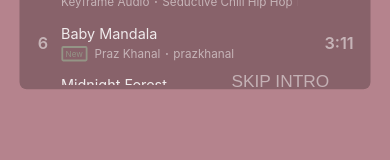
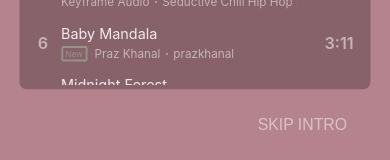
Before and after one commit to bouzidanas/react-list-player, a React (Vite) app: page / in a window 390 px wide. Shown: the part 681-841 px from the top of the page. Built offline with nearby package versions, Linux system fonts and the light colour scheme.

Commit message:
fix skip intro text positioning on mobile

```diff
--- a/src/index.css
+++ b/src/index.css
@@ -80,12 +80,12 @@ body {
 
 button.skip-intro {
   position: absolute;
-  bottom: 2rem;
-  right: 2.5rem;
+  bottom: -1rem;
+  right: 1.25rem;
+  font-size: 1.1rem;
   background-color: transparent;
   border: none;
   color: #ffffff;
-  font-size: 1.2rem;
   cursor: pointer;
   opacity: 0.5;
 }
@@ -142,6 +142,12 @@ button.skip-intro:hover {
   #root .app .listplayer-cont {
     height: 70%;
   }
+
+  #root .skip-intro {
+    bottom: 2rem;
+    right: 2.5rem;
+    font-size: 1.2rem;
+  }
 }
 
 @media (prefers-color-scheme: dark) {
```
